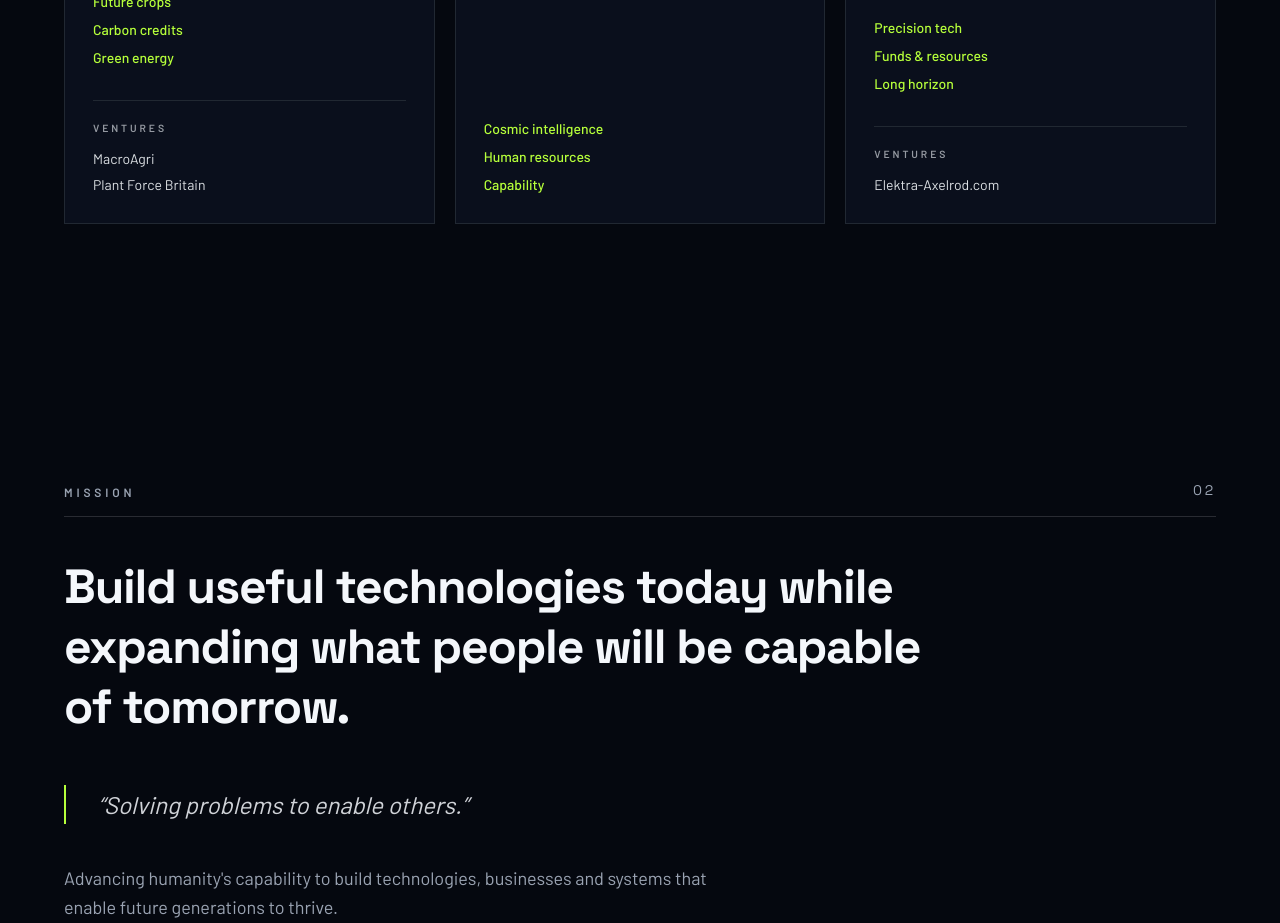
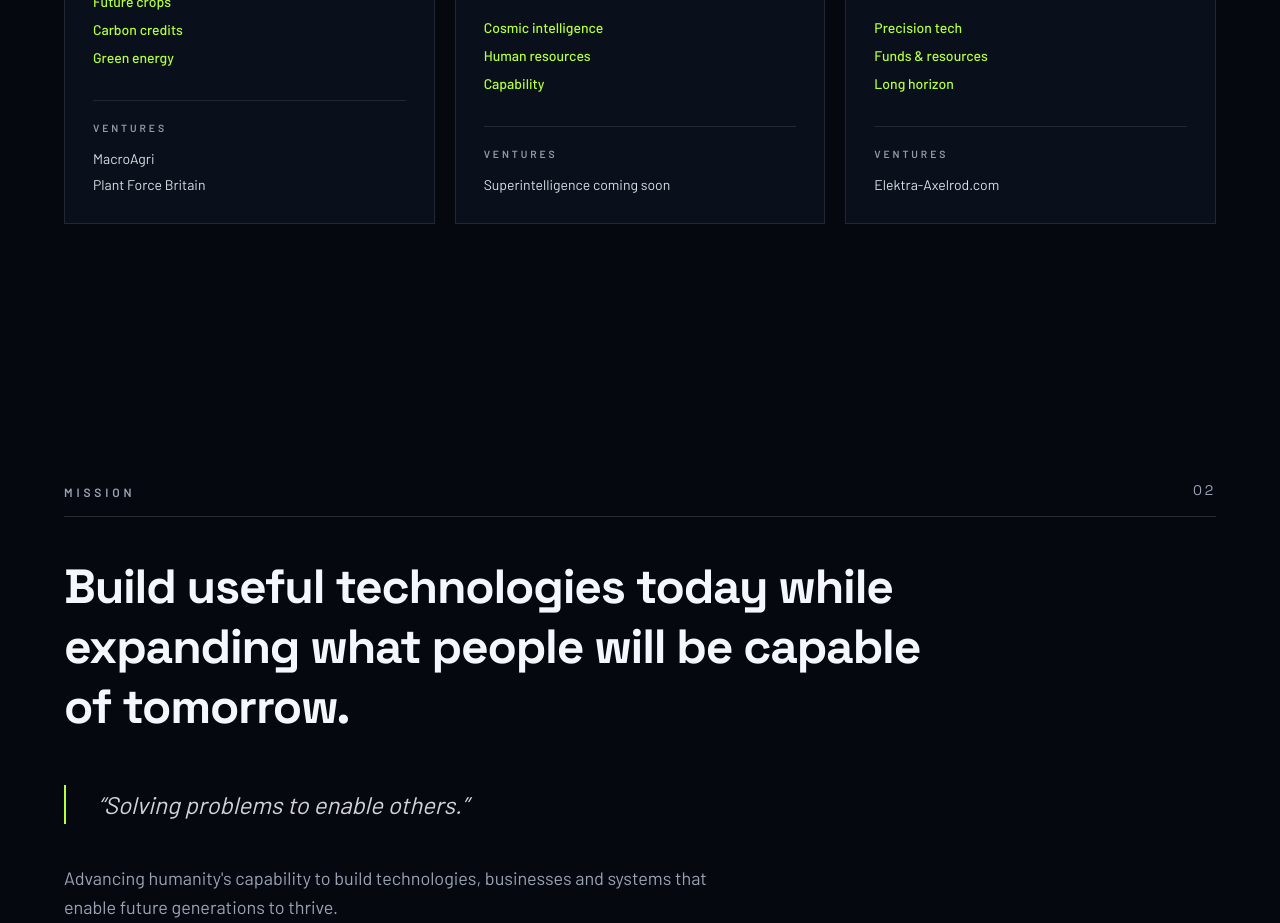
Before and after one commit to DaveySwift/davidswift.xyz, a Next.js app: page / in a window 1280 px wide. Shown: the part 1340-2263 px from the top of the page. Built offline with nearby package versions, Linux system fonts and the light colour scheme.

Commit message:
Show Superintelligence coming soon on the Intelligence card.
Co-authored-by: The Reply Guy <DaveySwift@users.noreply.github.com>

```diff
--- a/src/content/site.ts
+++ b/src/content/site.ts
@@ -80,7 +80,7 @@ export const site = {
       title: "Intelligence",
       body: "Education, applied intelligence and human systems that expand what people are capable of learning, building and becoming.",
       themes: ["Cosmic intelligence", "Human resources", "Capability"],
-      ventures: [],
+      ventures: ["Superintelligence coming soon"],
     },
     {
       eyebrow: "Frontier",
```
Also changed, not shown: 1 other file (tests, documents, lock files or other folders).
